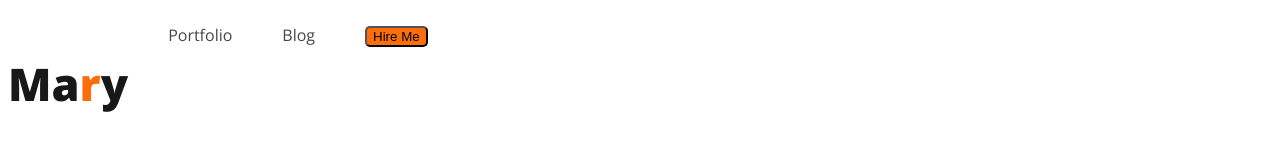
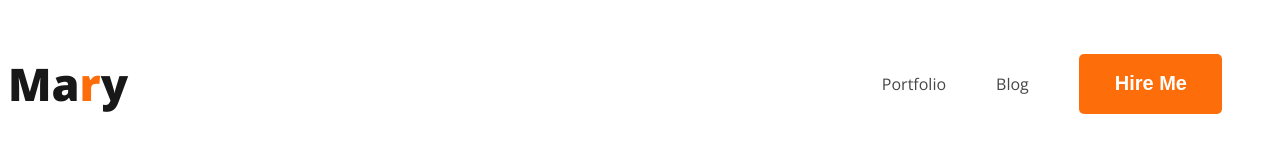
Before and after one commit to NmN-007/naym-sources, a plain HTML site: page index.html in a window 1280 px wide. Drawn offline with nearby package versions, Linux system fonts and the light colour scheme.

Commit message:
add nav bar

```diff
--- a/style/style.css
+++ b/style/style.css
@@ -10,12 +10,19 @@ body {
 .btn-pri {
     border-radius: 5px;
     background: #FD6E0A;
+    border: 0;
+    color: #FFF;
+    padding: 18px 35px 19px 36px;
+    font-size: 20px;
+    font-weight: 700;
 
 }
 
 /* nav related styles */
 nav {
     display: flex;
+    justify-content: space-between;
+    align-items: center;
 }
 
 .nav-title {
@@ -26,6 +33,7 @@ nav {
 
 nav>ul {
     display: flex;
+    align-items: center;
 }
 
 nav li {
```
